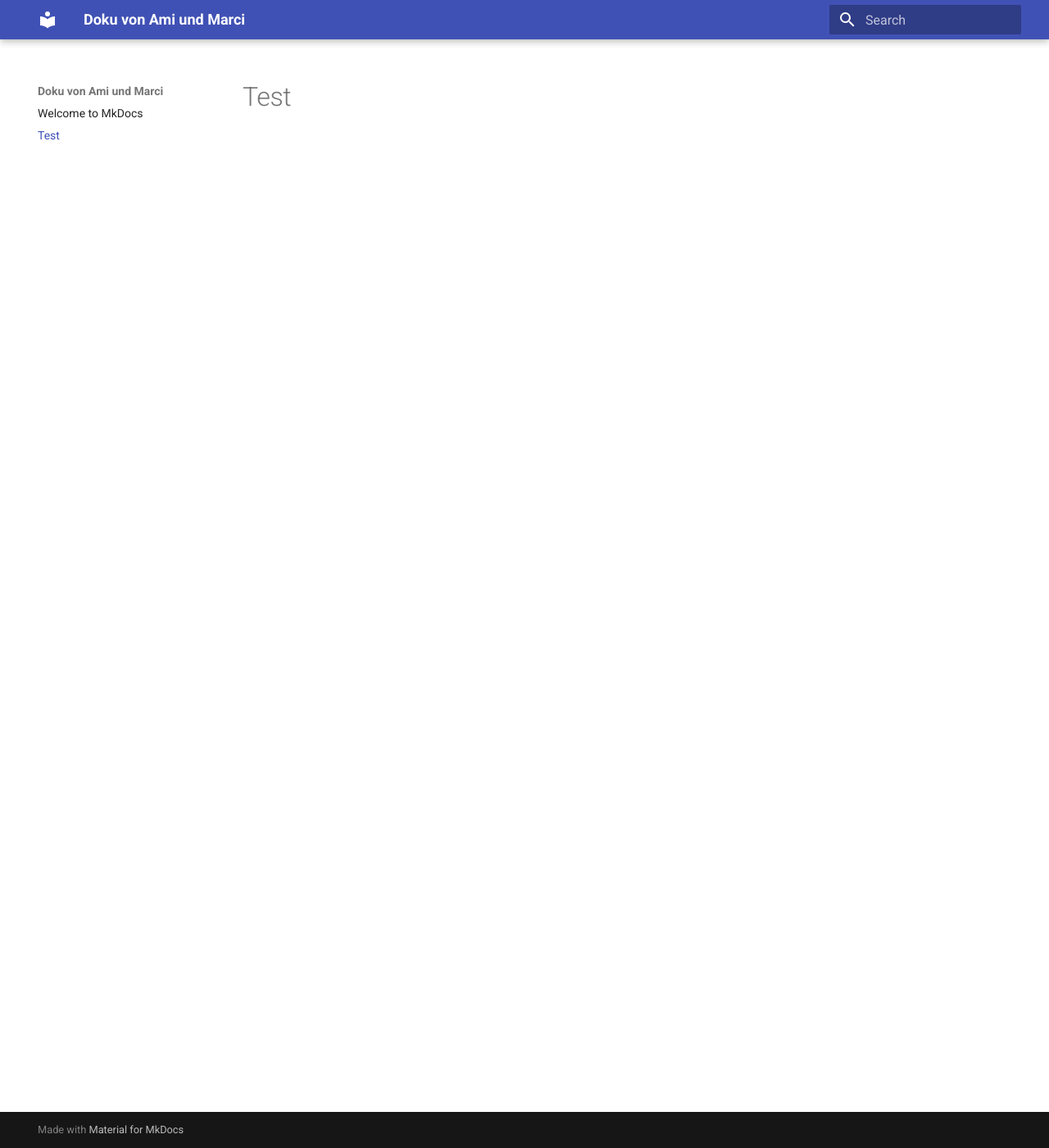
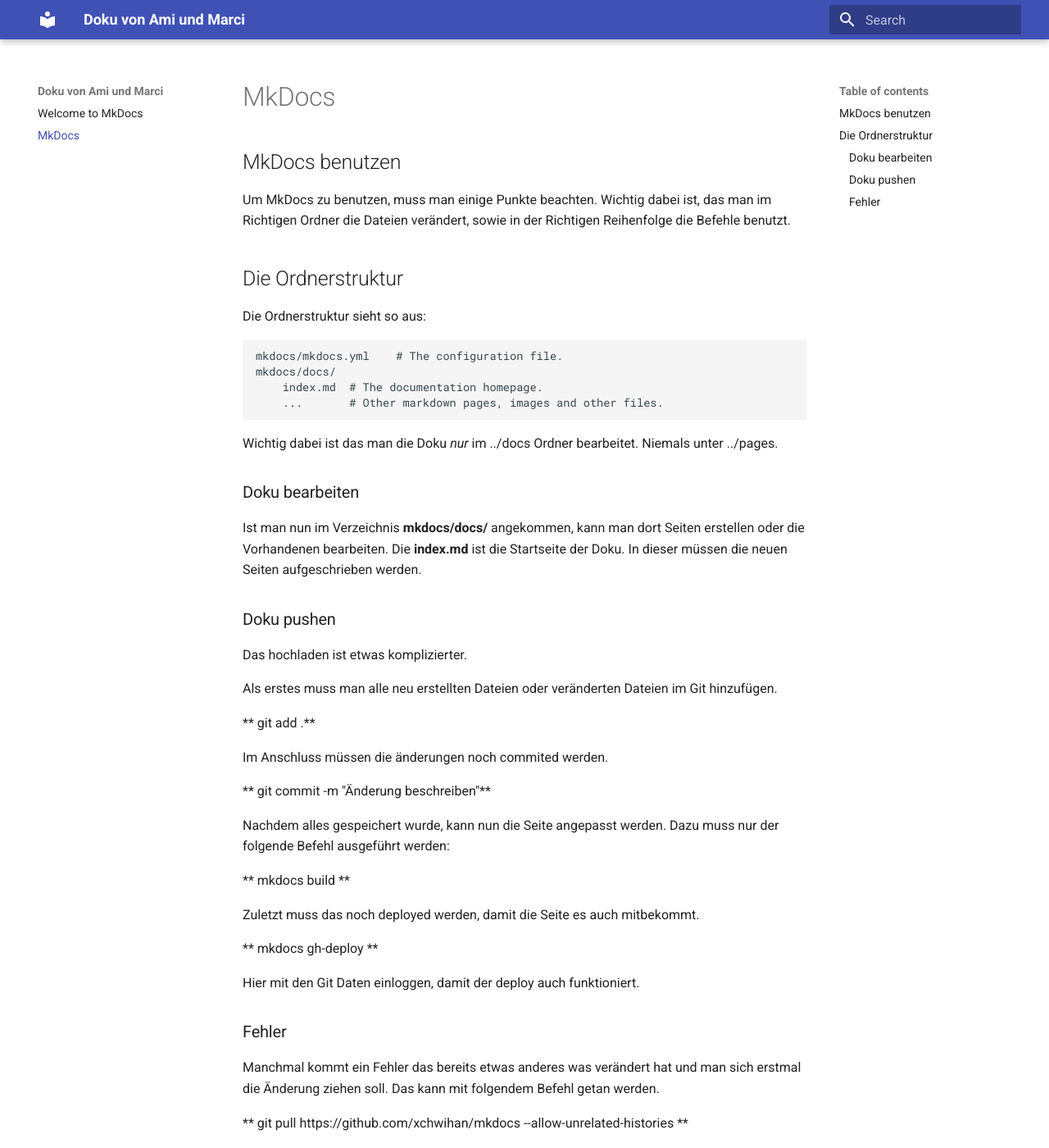
Before and after one commit to xchwihan/mkdocs, an MkDocs documentation site: the page built from docs/mkdocs-guide/test.md, in a window 1280 px wide and 1400 px high. Shown: the whole window at 82% size. Built offline with MkDocs 1.6.1 and Material for MkDocs 9.7.7, drawn with Linux system fonts in a browser that asks for light colours.

Commit message:
mkdocs anleitung verfasst

```diff
--- a/docs/mkdocs-guide/test.md
+++ b/docs/mkdocs-guide/test.md
@@ -1 +1,50 @@
-# Test
+# MkDocs
+
+## MkDocs benutzen
+
+Um MkDocs zu benutzen, muss man einige Punkte beachten. Wichtig dabei ist, das man im Richtigen Ordner die Dateien verändert, sowie in der Richtigen Reihenfolge die Befehle benutzt.
+
+## Die Ordnerstruktur
+
+Die Ordnerstruktur sieht so aus:
+
+    mkdocs/mkdocs.yml    # The configuration file.
+    mkdocs/docs/
+        index.md  # The documentation homepage.
+        ...       # Other markdown pages, images and other files.
+
+Wichtig dabei ist das man die Doku *nur* im ../docs Ordner bearbeitet. Niemals unter ../pages.
+
+### Doku bearbeiten
+
+Ist man nun im Verzeichnis **mkdocs/docs/** angekommen, kann man dort Seiten erstellen oder die Vorhandenen bearbeiten.
+Die **index.md** ist die Startseite der Doku. In dieser müssen die neuen Seiten aufgeschrieben werden.
+
+### Doku pushen
+
+Das hochladen ist etwas komplizierter.
+
+Als erstes muss man alle neu erstellten Dateien oder veränderten Dateien im Git hinzufügen.
+
+** git add .**
+
+Im Anschluss müssen die änderungen noch commited werden.
+
+** git commit -m "Änderung beschreiben"**
+
+Nachdem alles gespeichert wurde, kann nun die Seite angepasst werden. Dazu muss nur der folgende Befehl ausgeführt werden:
+
+** mkdocs build **
+
+Zuletzt muss das noch deployed werden, damit die Seite es auch mitbekommt.
+
+** mkdocs gh-deploy **
+
+Hier mit den Git Daten einloggen, damit der deploy auch funktioniert.
+
+### Fehler
+
+Manchmal kommt ein Fehler das bereits etwas anderes was verändert hat und man sich erstmal die Änderung ziehen soll.
+Das kann mit folgendem Befehl getan werden.
+
+** git pull https://github.com/xchwihan/mkdocs --allow-unrelated-histories **
```
